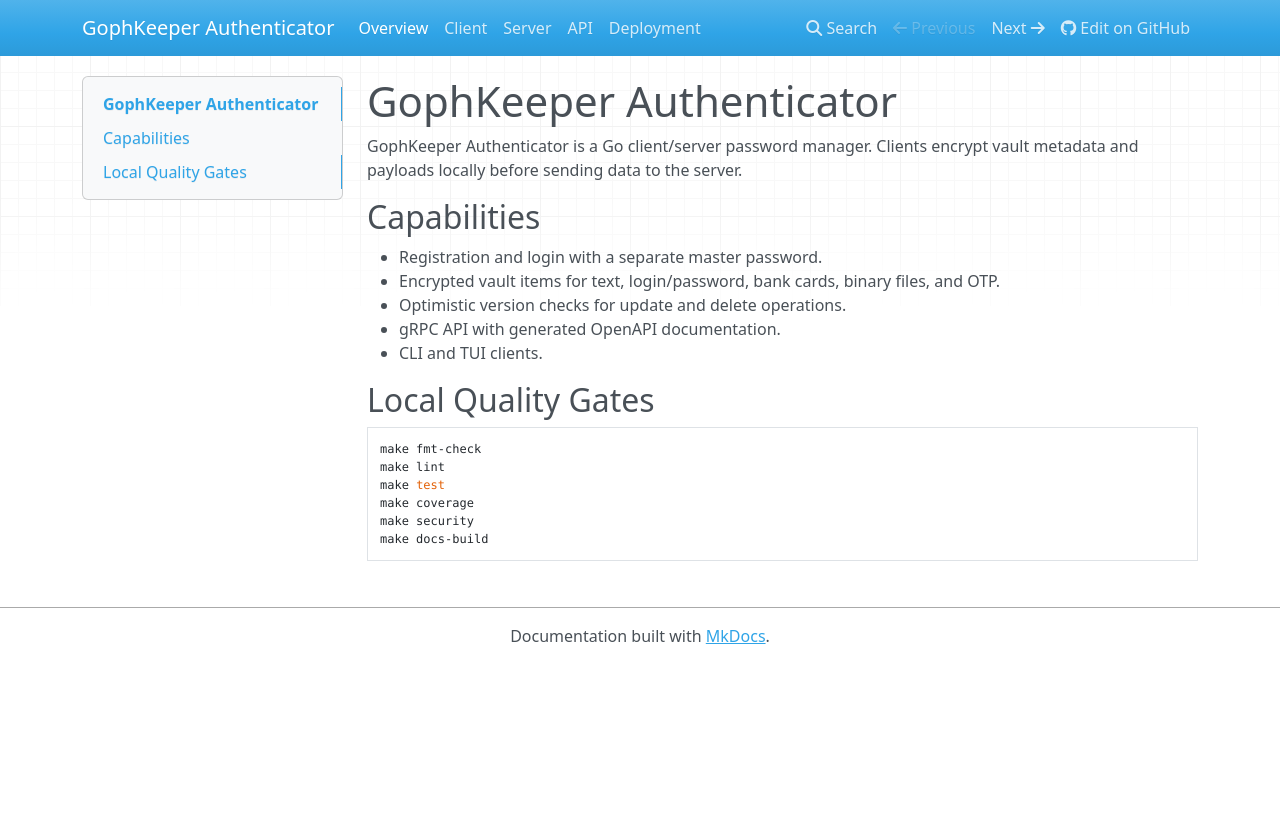
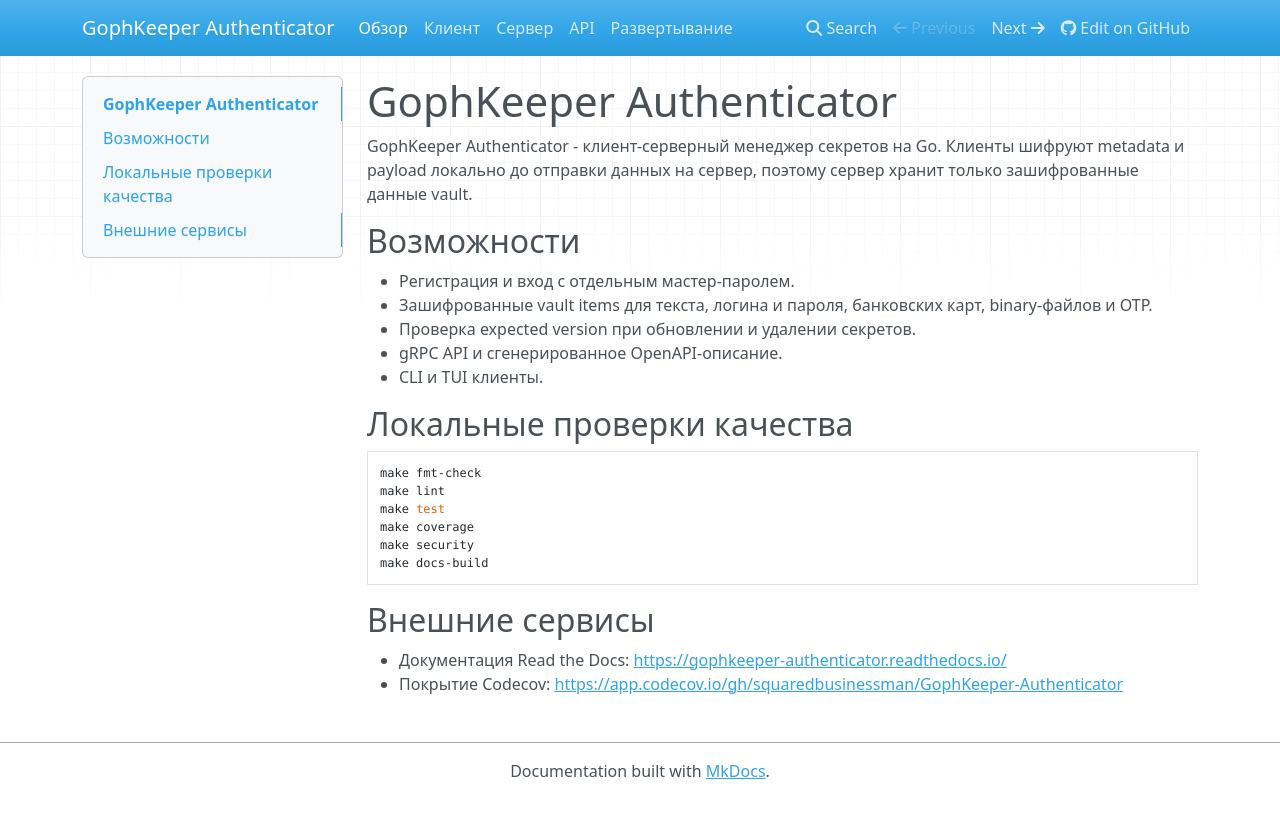
Before and after one commit to squaredbusinessman/GophKeeper-Authenticator, an MkDocs documentation site: the page built from docs/index.md, in a window 1280 px wide. Shown: the top 818 px of the page. Built offline with MkDocs 1.6.1, drawn with Linux system fonts in a browser that asks for light colours; nearby versions of some CDN libraries.

Commit message:
docs: codecov & RTD

````diff
--- a/docs/index.md
+++ b/docs/index.md
@@ -1,16 +1,16 @@
 # GophKeeper Authenticator
 
-GophKeeper Authenticator is a Go client/server password manager. Clients encrypt vault metadata and payloads locally before sending data to the server.
+GophKeeper Authenticator - клиент-серверный менеджер секретов на Go. Клиенты шифруют metadata и payload локально до отправки данных на сервер, поэтому сервер хранит только зашифрованные данные vault.
 
-## Capabilities
+## Возможности
 
-- Registration and login with a separate master password.
-- Encrypted vault items for text, login/password, bank cards, binary files, and OTP.
-- Optimistic version checks for update and delete operations.
-- gRPC API with generated OpenAPI documentation.
-- CLI and TUI clients.
+- Регистрация и вход с отдельным мастер-паролем.
+- Зашифрованные vault items для текста, логина и пароля, банковских карт, binary-файлов и OTP.
+- Проверка expected version при обновлении и удалении секретов.
+- gRPC API и сгенерированное OpenAPI-описание.
+- CLI и TUI клиенты.
 
-## Local Quality Gates
+## Локальные проверки качества
 
 ```bash
 make fmt-check
@@ -20,3 +20,8 @@ make coverage
 make security
 make docs-build
 ```
+
+## Внешние сервисы
+
+- Документация Read the Docs: <https://gophkeeper-authenticator.readthedocs.io/>
+- Покрытие Codecov: <https://app.codecov.io/gh/squaredbusinessman/GophKeeper-Authenticator>
--- a/mkdocs.yml
+++ b/mkdocs.yml
@@ -1,11 +1,11 @@
 site_name: GophKeeper Authenticator
-site_description: Client/server password manager with encrypted vault storage.
-repo_url: https://github.com/squaredbusinessman/gophkeeper-authenticator
+site_description: Клиент-серверный менеджер секретов с клиентским шифрованием vault.
+repo_url: https://github.com/squaredbusinessman/GophKeeper-Authenticator
 theme:
   name: mkdocs
 nav:
-  - Overview: index.md
-  - Client: client.md
-  - Server: server.md
+  - Обзор: index.md
+  - Клиент: client.md
+  - Сервер: server.md
   - API: api.md
-  - Deployment: deployment.md
+  - Развертывание: deployment.md
````
Also changed, not shown: README.md (+33 -1 lines), docs/api.md (+4 -2 lines), docs/client.md (+8 -8 lines), docs/deployment.md (+3 -3 lines), docs/server.md (+10 -10 lines).
